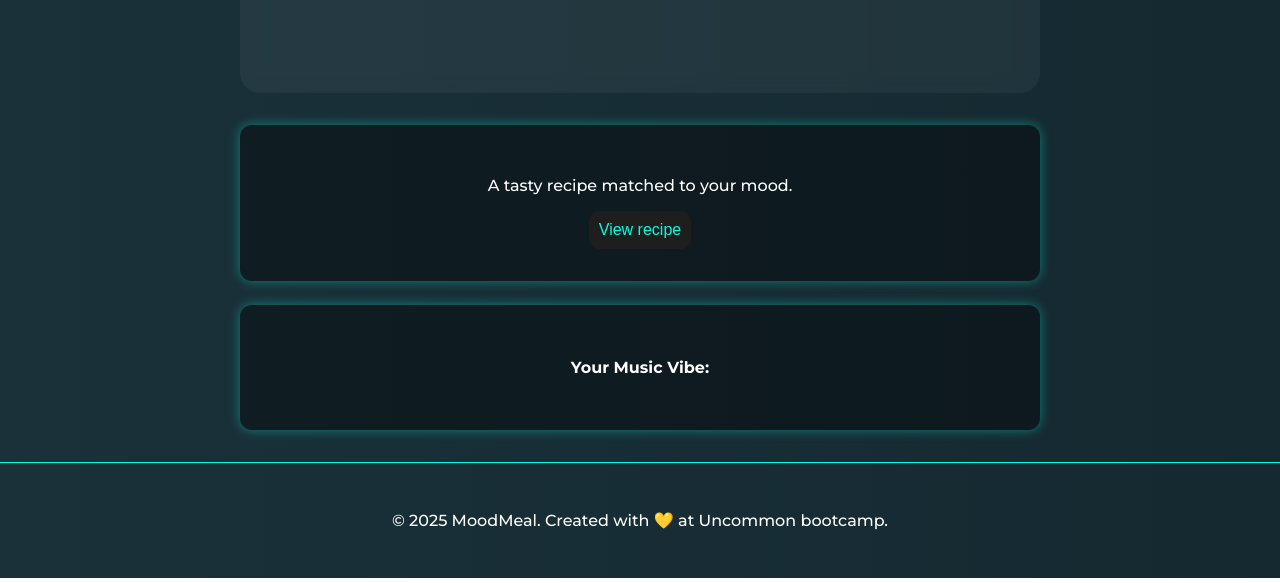
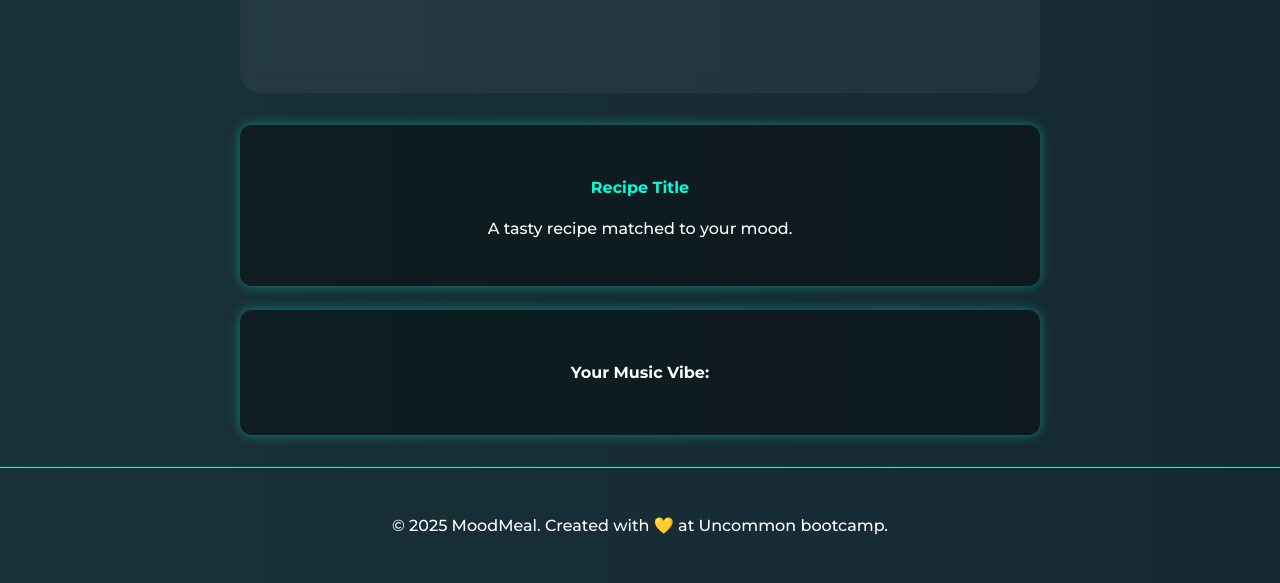
Before and after one commit to TanyaradzwaMusonza/Moodmeal, a plain HTML site: page index.html in a window 1280 px wide. Shown: the part 334-917 px from the top of the page. Drawn offline with Linux system fonts and the light colour scheme.

Commit message:
Change recipe title color to #00FFE0
Updated the recipe title color in the result section.

```diff
--- a/index.html
+++ b/index.html
@@ -52,11 +52,14 @@
 
   <section id="result-section" class="hidden">
     <div class="card">
+
+      <h4 style="color:#00FFE0;">Recipe Title</h4>
       <h3 id="recipe-title"></h3>
       <p id="recipe-desc"></p>
 
+
 <p>A tasty recipe matched to your mood.</p>
-      <button>View recipe</button>
+
     </div>
 
     <div class="card">
```
